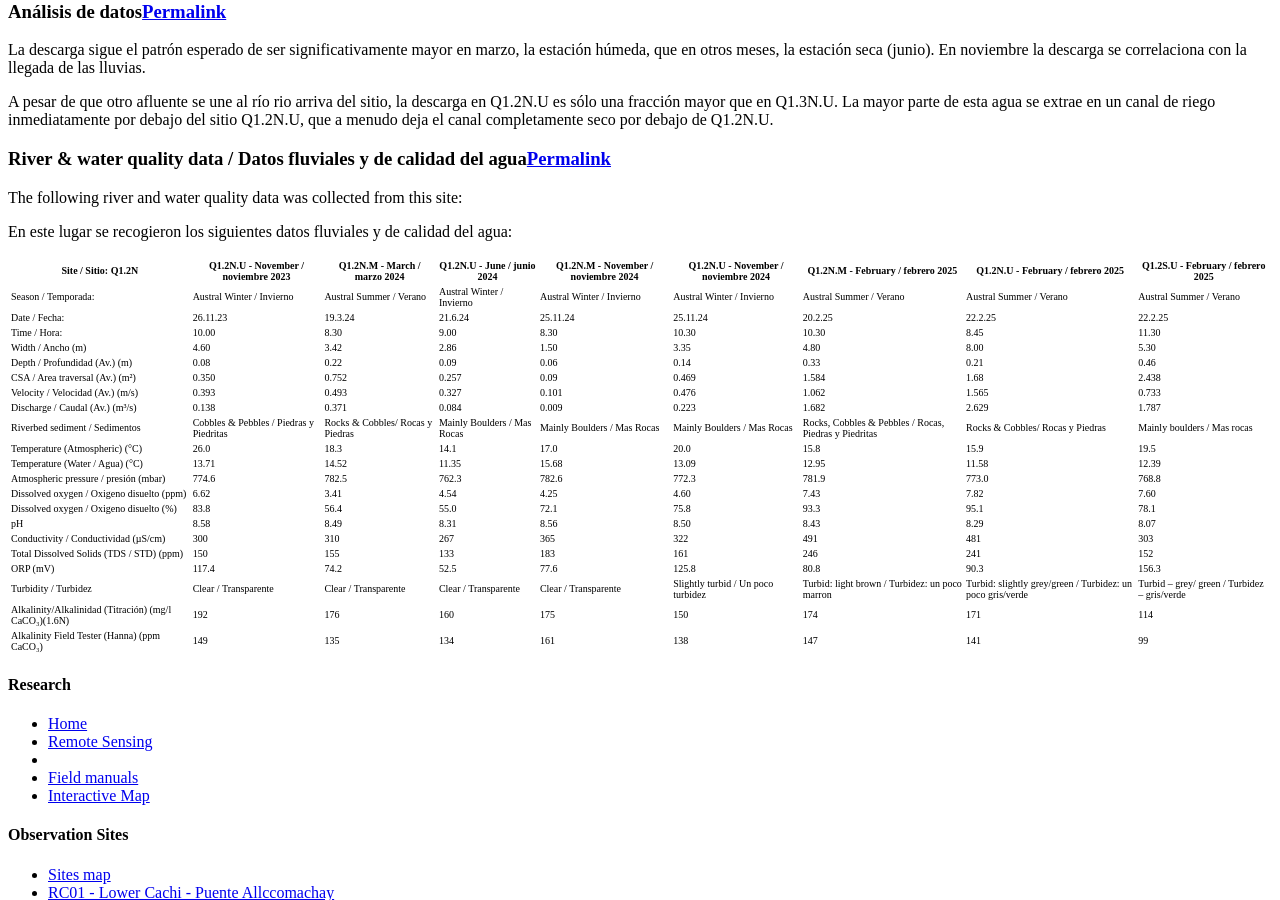
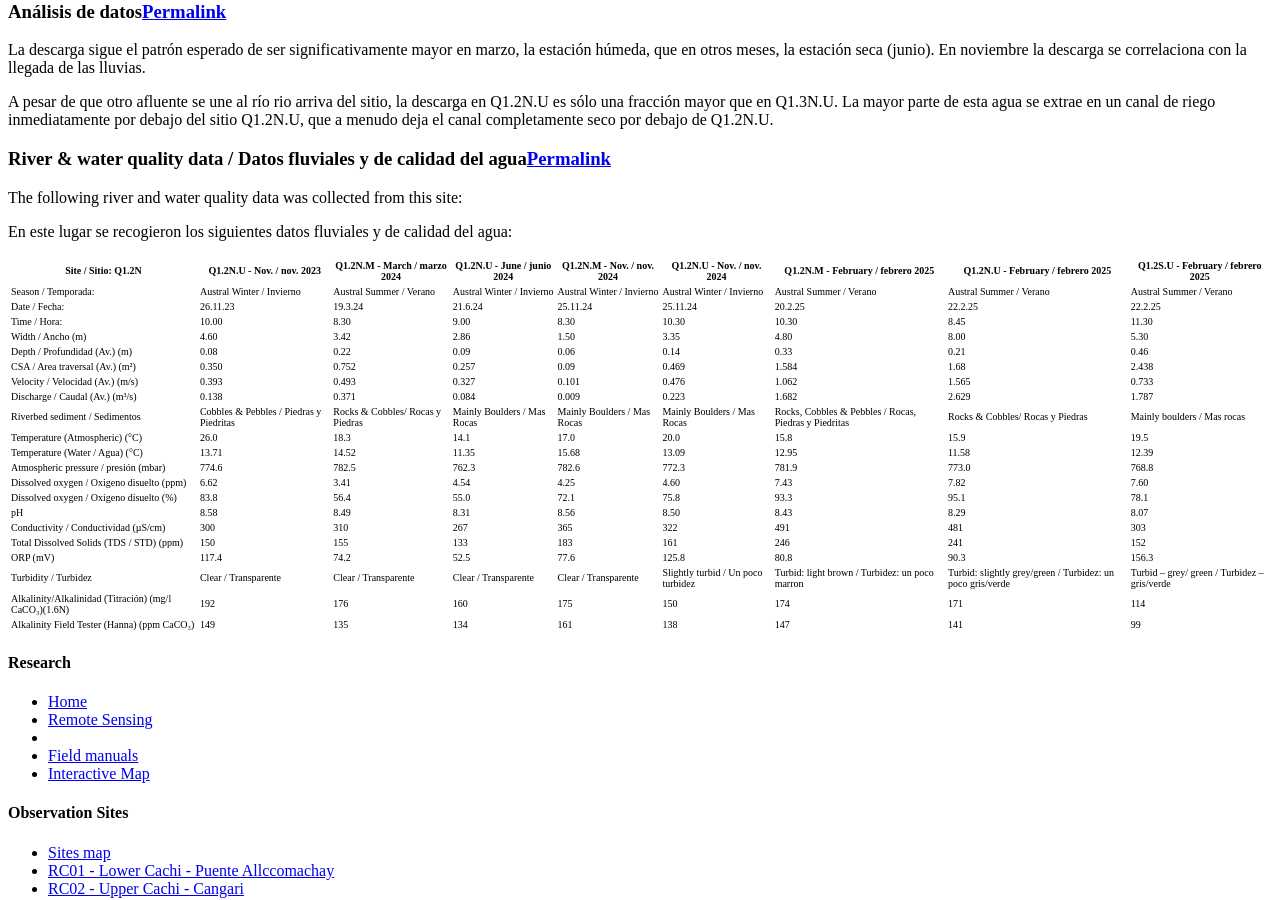
Before and after one commit to HVLepage/cavep-unah, a Jekyll site: the page built from _docs/site-network/Q1_2N.md, in a window 1280 px wide and 900 px high, scrolled down 3832 px. Built offline with Jekyll 4.4.1, drawn with Linux system fonts in a browser that asks for light colours; comment, search, counter and statistics services are not loaded.

Commit message:
Update Q1_2N.md

```diff
--- a/_docs/site-network/Q1_2N.md
+++ b/_docs/site-network/Q1_2N.md
@@ -89,7 +89,7 @@
 
 En este lugar se recogieron los siguientes datos fluviales y de calidad del agua:
 
-|     Site / Sitio: Q1.2N                                        |      Q1.2N.U - November / noviembre 2023       |     Q1.2N.M -  March / marzo 2024       |     Q1.2N.U - June / junio 2024    |     Q1.2N.M - November / noviembre 2024    |     Q1.2N.U - November / noviembre 2024    |     Q1.2N.M - February / febrero 2025                        |     Q1.2N.U - February / febrero 2025                               |     Q1.2S.U - February / febrero 2025                 |
+|     Site / Sitio: Q1.2N                                        |      Q1.2N.U - Nov. / nov. 2023       |     Q1.2N.M -  March / marzo 2024       |     Q1.2N.U - June / junio 2024    |     Q1.2N.M - Nov. / nov. 2024    |     Q1.2N.U - Nov. / nov. 2024    |     Q1.2N.M - February / febrero 2025                        |     Q1.2N.U - February / febrero 2025                               |     Q1.2S.U - February / febrero 2025                 |
 |----------------------------------------------------------------|------------------------------------------------|-----------------------------------------|------------------------------------|--------------------------------------------|--------------------------------------------|--------------------------------------------------------------|---------------------------------------------------------------------|-------------------------------------------------------|
 |     Season / Temporada:                                        |     Austral Winter / Invierno                  |     Austral Summer / Verano             |     Austral Winter / Invierno      |     Austral Winter / Invierno              |     Austral Winter / Invierno              |     Austral Summer / Verano                                  |     Austral Summer / Verano                                         |     Austral Summer / Verano                           |
 |     Date / Fecha:                                              |     26.11.23                                   |     19.3.24                             |     21.6.24                        |     25.11.24                               |     25.11.24                               |     20.2.25                                                  |     22.2.25                                                         |     22.2.25                                           |
```
